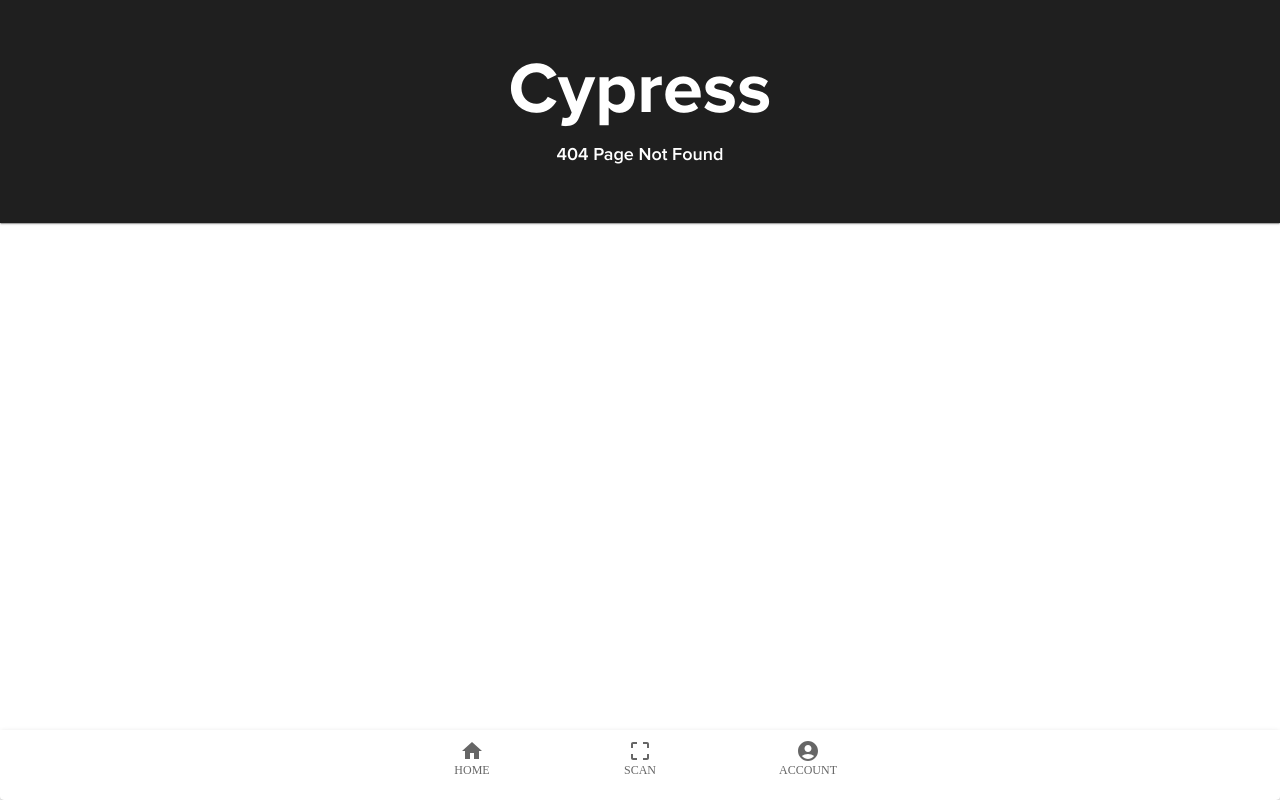
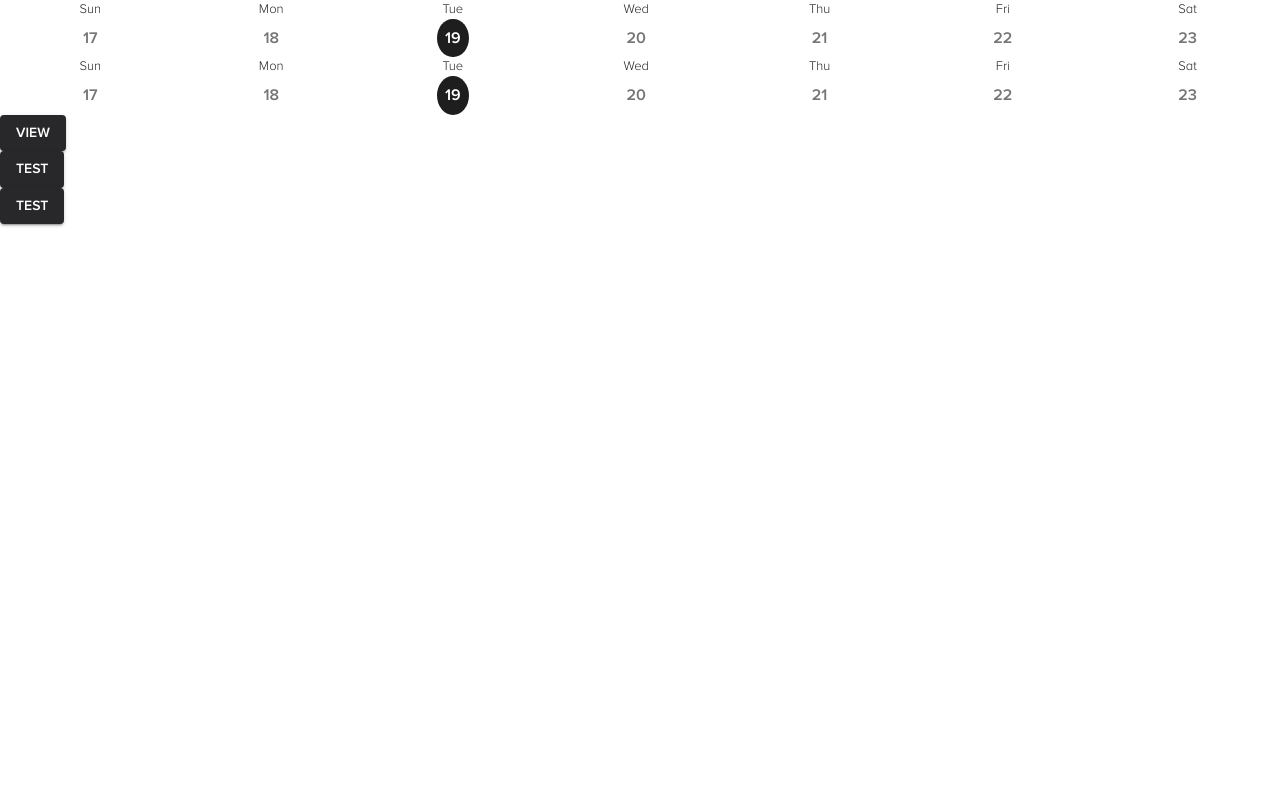
Before and after one commit to joshc321/cypress, a React (Create React App) app in the folder frontend/: page /test in a window 1280 px wide. Before the commit this address had no page. Built offline with nearby package versions, Linux system fonts and the light colour scheme; a web font is replaced by a local one.

Commit message:
updated react version along with outdates packages, rewrote calendar top bar to work with new swipe package

```diff
--- a/frontend/src/App.js
+++ b/frontend/src/App.js
@@ -19,6 +19,8 @@
 import NotFound from './modules/routes/notFound'
 import Calendar from './modules/routes/calendar';
 
+import Test from './modules/routes/test';
+
 function App() {
   return (
     <BrowserRouter>
@@ -39,6 +41,7 @@
         <Route path="/new-service/:slug" element={<NewService />} />
         <Route path="/scan" element={<Scan />} />
         <Route path="/calendar" element={<Calendar />} />
+        <Route path="/test" element={<Test />} />
         <Route path="*" element={<NotFound />} />
       </Routes>
     </BrowserRouter>
--- /dev/null
+++ b/frontend/src/modules/components/calendarTopView.js
@@ -0,0 +1,62 @@
+import {Button, IconButton, Typography, Stack
+} from '@mui/material';
+
+import moment from 'moment';
+
+function weekDays(startDate){
+
+    return Array.from({length: 7}).map((_, index) => moment(startDate).add(index, 'day'))
+
+  }
+
+  function backGroundColor(date, selectedDate)
+  {
+    if(date.dayOfYear() === moment().dayOfYear()){
+      return 'primary.dark'
+    }
+    else if(date.dayOfYear() === selectedDate.dayOfYear()){
+      return '#f0f0f0'
+    }
+    else{
+      return ''
+    }
+  }
+
+  function DateButton({date, selectedDate, handleClick})
+  {
+    return(
+      <IconButton sx={{
+        backgroundColor:backGroundColor(date, selectedDate)
+        }}
+        key={date} onClick={() => handleClick(date.startOf('day'))}>
+        <Typography color={date.dayOfYear() === moment().dayOfYear() ? 'common.white' : ''} >{date.date()}</Typography>
+      </IconButton>
+    )
+  }
+
+function CalendarTopView({weeksPastToday, selectedDate, handleClick})
+{
+  const weekList = weekDays(moment().add(weeksPastToday, 'weeks').startOf('week'));
+  const days = moment.weekdaysShort()
+
+  return(
+    <Stack key={weeksPastToday} flexDirection='row' justifyContent='space-around' alignItems='baseline'>
+      {weekList.map((date, index) => (
+      <Stack key={date} direction='column' alignItems='center'>
+        <Typography
+          sx={{
+            fontFamily: "Proxima Nova Alt",
+            fontWeight: "fontWeightLight",
+            fontSize: 13,
+          }}
+        >
+          {days[index]}
+        </Typography>
+        <DateButton date={date} selectedDate={selectedDate} handleClick={handleClick}/>
+      </Stack>
+      ))}
+    </Stack>
+  )
+}
+
+export default CalendarTopView
--- a/frontend/src/modules/routes/calendar.js
+++ b/frontend/src/modules/routes/calendar.js
@@ -1,4 +1,4 @@
-import React, { useRef, useState } from 'react';
+import React, { useRef, useState, useEffect } from 'react';
 import SwiperCore, { Virtual } from 'swiper';
 import { Swiper, SwiperSlide } from 'swiper/react';
 import moment from 'moment';
@@ -8,39 +8,96 @@
   ListItemText,Divider
 } from '@mui/material'
 
+import { ArrowBackIos, ArrowForwardIos, Add } from '@mui/icons-material'
+
+import CalendarTopView from '../components/calendarTopView';
+
 
 // Import Swiper styles
 import 'swiper/css';
 
 // install Virtual module
-SwiperCore.use([Virtual]);
+SwiperCore.use([Virtual])
 
-export default function App() {
+export default function Calendar() {
+  //swiper data
   const [swiperRef, setSwiperRef] = useState(null);
-  const appendNumber = useRef(500);
-  const prependNumber = useRef(1);
+  const appendNumber = useRef(2);
+  const prependNumber = useRef(-2);
+  const todayNumber = useRef(2);
+  const swipeToSpeed = useRef(500);
+
+  //date date
+  const [selectedDate, setSelectedDate] = useState(moment().startOf('day'))
+
   // Create array with 500 slides
   const [slides, setSlides] = useState(
-    Array.from({ length: 500 }).map((_, index) => `Slide ${index + 1}`)
+   [-2,-1,0,1,2]
   );
 
   const prepend = () => {
     setSlides([
-      `Slide ${prependNumber.current - 2}`,
-      `Slide ${prependNumber.current - 1}`,
+      prependNumber.current - 1,
       ...slides,
     ]);
-    prependNumber.current = prependNumber.current - 2;
-    swiperRef.slideTo(swiperRef.activeIndex + 2, 0);
+    prependNumber.current = prependNumber.current - 1;
+    swiperRef.slideTo(swiperRef.activeIndex + 1, 0);
+    setSelectedDate(moment(selectedDate).subtract(1,'week').startOf('day'))
   };
 
+
+
   const append = () => {
-    setSlides([...slides, 'Slide ' + ++appendNumber.current]);
+    setSlides([...slides, ++appendNumber.current]);
+  };
+
+  const onSlideChange = (e) => {
+    const {isBeginning, isEnd} = e;
+    if(isBeginning)
+    {
+      todayNumber.current = todayNumber.current + 1;
+      prepend();
+    }
+    else if(isEnd)
+    {
+      append();
+    }
+  }
+
+  const onStartSlideChange = (e) => {
+    const { swipeDirection, activeIndex, previousIndex } = e;
+    console.log(e)
+    console.log(swipeDirection, activeIndex, previousIndex)
+
+    if(activeIndex > previousIndex)
+    {
+      setSelectedDate(moment(selectedDate).add(1,'week').startOf('day'))
+    }
+    else if(activeIndex < previousIndex)
+    {
+      setSelectedDate(moment(selectedDate).subtract(1,'week').startOf('day'))
+    }
+
+
+    // if(swipeDirection === "prev") setSelectedDate(selectedDate.subtract(1,'week').startOf('day'))
+    // else if(swipeDirection === "next") setSelectedDate(selectedDate.add(1,'week').startOf('day'))
+
+  }
+
+  const slideRight = () => {
+    slideTo(swiperRef.activeIndex + 1);
+  };
+  const slideLeft = () => {
+    slideTo(swiperRef.activeIndex - 1);
   };
 
   const slideTo = (index) => {
-    swiperRef.slideTo(index - 1, 0);
+    swiperRef.slideTo(index, swipeToSpeed.current);
   };
+
+  const setSlide = (index) => {
+    swiperRef.slideTo(index, 0);
+  }
 
   return (
     <>
@@ -54,23 +111,45 @@
           }}
       >
 
+        <Stack sx={{pt: 2, px: 2}} flexDirection='row' justifyContent='space-between'>
+          <Button onClick={() => setSlide(todayNumber.current)}>
+            {selectedDate.format("MMMM YYYY")}
+          </Button>
+          <Box>
+            <IconButton onClick={slideLeft}>
+              <ArrowBackIos fontSize='small'/>
+            </IconButton>
+            <IconButton onClick={slideRight}>
+              <ArrowForwardIos fontSize='small' />
+            </IconButton>
+          </Box>
+        </Stack>
+
         <Swiper
           onSwiper={setSwiperRef}
-          centeredSlides={true}
-          navigation={true}
+          onActiveIndexChange={onStartSlideChange}
+          // onReachEnd={() => append()}
+          // onReachBeginning={() => prepend()}
+          // onSlideChangeTransitionStart={onStartSlideChange}
+          onSlideChangeTransitionEnd={onSlideChange}
+          initialSlide={2}
           virtual
         >
           {slides.map((slideContent, index) => (
             <SwiperSlide key={slideContent} virtualIndex={index}>
-              {slideContent}
+                <CalendarTopView weeksPastToday={slideContent} selectedDate={selectedDate} handleClick={setSelectedDate}/>
             </SwiperSlide>
           ))}
         </Swiper>
-
+        <Button onClick={() => console.log(selectedDate.format())}>
+          values
+        </Button>
+        <CalendarTopView weeksPastToday={1} selectedDate={selectedDate} handleClick={setSelectedDate}/>
       </Paper>
     </>
   );
 }
+
 
 
 // import React from 'react'
--- /dev/null
+++ b/frontend/src/modules/routes/test.js
@@ -0,0 +1,79 @@
+import {Button, IconButton, Typography, Stack
+} from '@mui/material';
+
+import moment from 'moment';
+
+import { useState } from 'react';
+
+import CalendarTopView from '../components/calendarTopView';
+
+
+function Test() {
+
+    const [buttonVar, setButtonVar] = useState("contained")
+
+    const [selectedDate, setSelectedDate] = useState(moment().startOf('day'))
+
+    const [slides, setSlides] = useState(
+        Array.from({ length: 1 }).map((_, index) => <CalendarTopView weeksPastToday={index} selectedDate={selectedDate} handleClick={setSelectedDate}/>)
+      );
+
+    const [buttons, setButtons] = useState(
+        Array.from({ length: 1 }).map((_, index) => <Button variant={buttonVar}>test</Button>)
+    );
+
+
+    const handleClick = (newDate) => {
+        setSelectedDate(newDate)
+        const newSlides = slides.map(obj => {
+
+            console.log(obj)
+
+            return obj;
+
+        })
+
+        setSlides(newSlides)
+    }
+
+    const handleClick2 = () => {
+        console.log("changed")
+        if(buttonVar === "contained")
+        {
+            setButtonVar("outlined")
+        }
+        else
+        {
+            setButtonVar("contained")
+        }
+    }
+
+    return(
+        <>
+
+            <CalendarTopView weeksPastToday={0} selectedDate={selectedDate} handleClick={handleClick} />
+
+
+            {slides.map((slideContent, index) => (
+                <div key={index}>
+                    {slideContent}
+                </div>
+            ))}
+
+
+            <Button onClick={handleClick2} variant={"contained"}>
+                view
+            </Button>
+
+            {buttons.map((buttonContent, index) => (
+                <div key={index}>
+                    {buttonContent}
+                </div>
+            ))}
+            <Button variant={buttonVar}>test</Button>
+
+        </>
+    )
+}
+
+export default Test
```
Also changed, not shown: frontend/src/index.js (+4 -4 lines).
